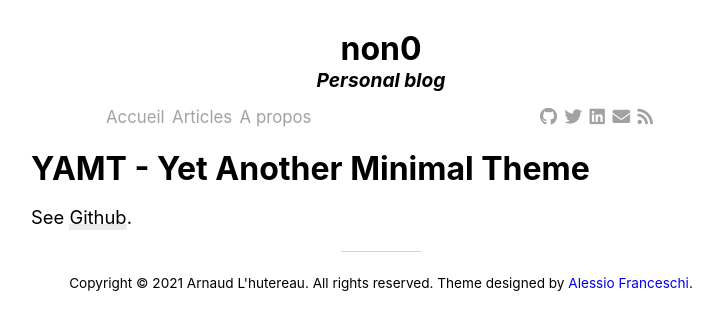
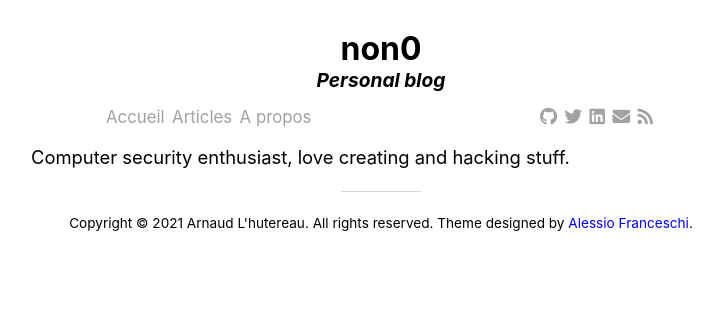
Before and after one commit to ArnaudLhutereau/arnaudlhutereau.github.io, a Jekyll site: the page built from about.md, in a window 1280 px wide. Shown: the top 330 px of the page, without its empty margins (259-978 px from the left). Built offline with Jekyll 4.4.1, drawn with Linux system fonts in a browser that asks for light colours; nearby versions of some CDN libraries.

Commit message:
Update about.md

```diff
--- a/about.md
+++ b/about.md
@@ -3,5 +3,5 @@ layout: default
 title: About
 ---
 
-# [YAMT - Yet Another Minimal Theme](https://yamt.netlify.app/)
-See [Github](https://github.com/PandaSekh/Jekyll-YAMT).
+
+Computer security enthusiast, love creating and hacking stuff.
```
